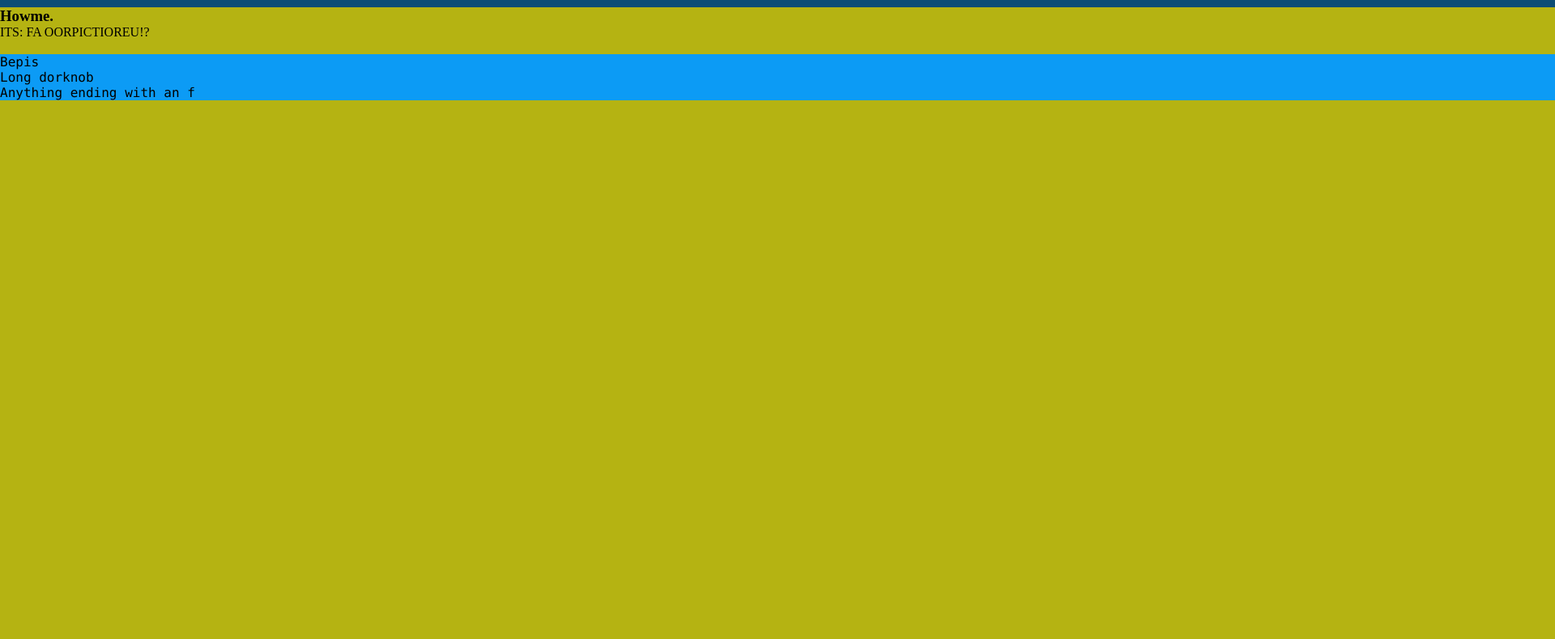
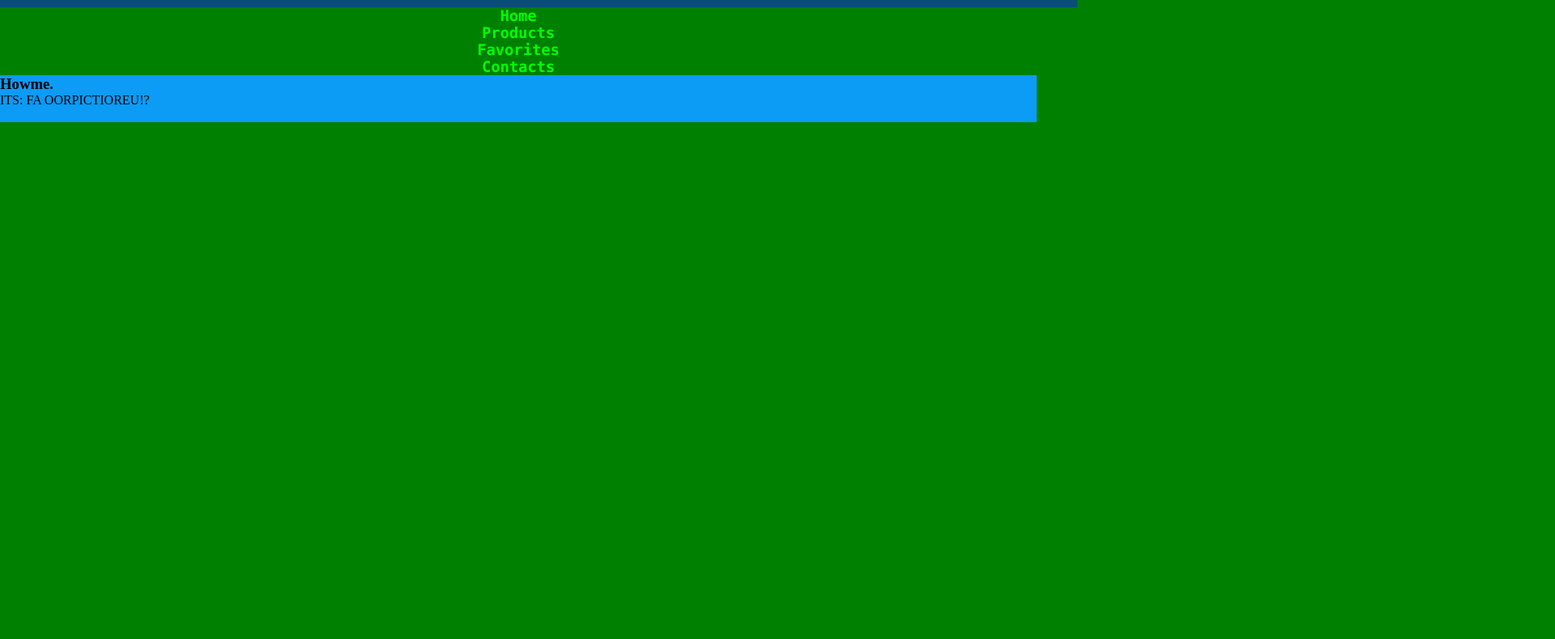
Before and after one commit to EthanBlackett/HTYML5000, a plain HTML site: page MobileApp/index.html in a window 1280 px wide. Shown: the part 206-996 px from the top of the page at 81% size, 1920 px wide, since content can reach past the window. After the commit the page ends 800 px from the top, so only its background shows below. Drawn offline with Linux system fonts and the light colour scheme.

Commit message:
*knife sounds*
I'vae been stabbedd.

```diff
--- a/MobileApp/Css/style.css
+++ b/MobileApp/Css/style.css
@@ -8,12 +8,20 @@ html,body,div,h1,h2,h3,h4,h5,h6,p,ul,ol,li,header,footer,nav {
 
 /* Universal Style*/
 body {
-    background-color: #a80000;
+    background-color: #008000;
 }
-div#container {
-    width: 1920px;
-    height: 1080px;
-    background-color: #B5B312;
+div#container h3#item {
+    display: block;
+    text-align: center;
+    font-family: 'monaco';
+    color: #00FF00;
+    background-color: #008000;
+    transition: .5s;
+}
+h3#item:hover{
+    text-shadow:3px 3px 2px;
+    color: #4DFF4D;
+    box-shadow: 2px 2px 2px;
 }
 header {
     width:100%;
@@ -21,8 +29,8 @@ header {
     background-color: #0C4D75;
 }
 header,h1 {
-    color: black;
     font-family: 'monaco';
+    color: #00FF00;
     font-size: 2.6em;
 }
 div#content {
@@ -36,5 +44,4 @@ nav {
 nav ul {
     display: block;
     margin: auto;
-    font-family: 'monaco';
 }
--- a/MobileApp/index.html
+++ b/MobileApp/index.html
@@ -14,17 +14,16 @@
         <header>
             <h1><sup>H</sup>e<sub>y.</sub> H<sup>ow</sup><sub>'s i</sub>t g<sup>oing</sup><sub>?</sub></h1>
         </header>
-        <div id = content>
-            <h3>Howme.</h3>
-            <p>ITS: FA OORPICTIOREU!?</p>
-            <img src = "Ihadt.png" alt = "">
-        </div>
+                <h3 id = "item">Home</h3>
+                <h3 id = "item">Products</h3>
+                <h3 id = "item">Favorites</h3>
+                <h3 id = "item">Contacts</h3>
         <nav id = nav>
-            <ul>
-                <li>Bepis</li>
-                <li>Long dorknob</li>
-                <li>Anything ending with an f</li>
-            </ul>
+            <div id = content>
+                <h3>Howme.</h3>
+                <p>ITS: FA OORPICTIOREU!?</p>
+                <img onmouseover = "" src = "Ihadt.png" alt = "" href = "https://www.soundboardcity.com/fart-machine/" target = "_blank">
+            </div>
         </nav>
         <footer>
 
```
Also changed, not shown: Game/game.js (renamed from game.js, +19 -6 lines), Game/index.html (added).
